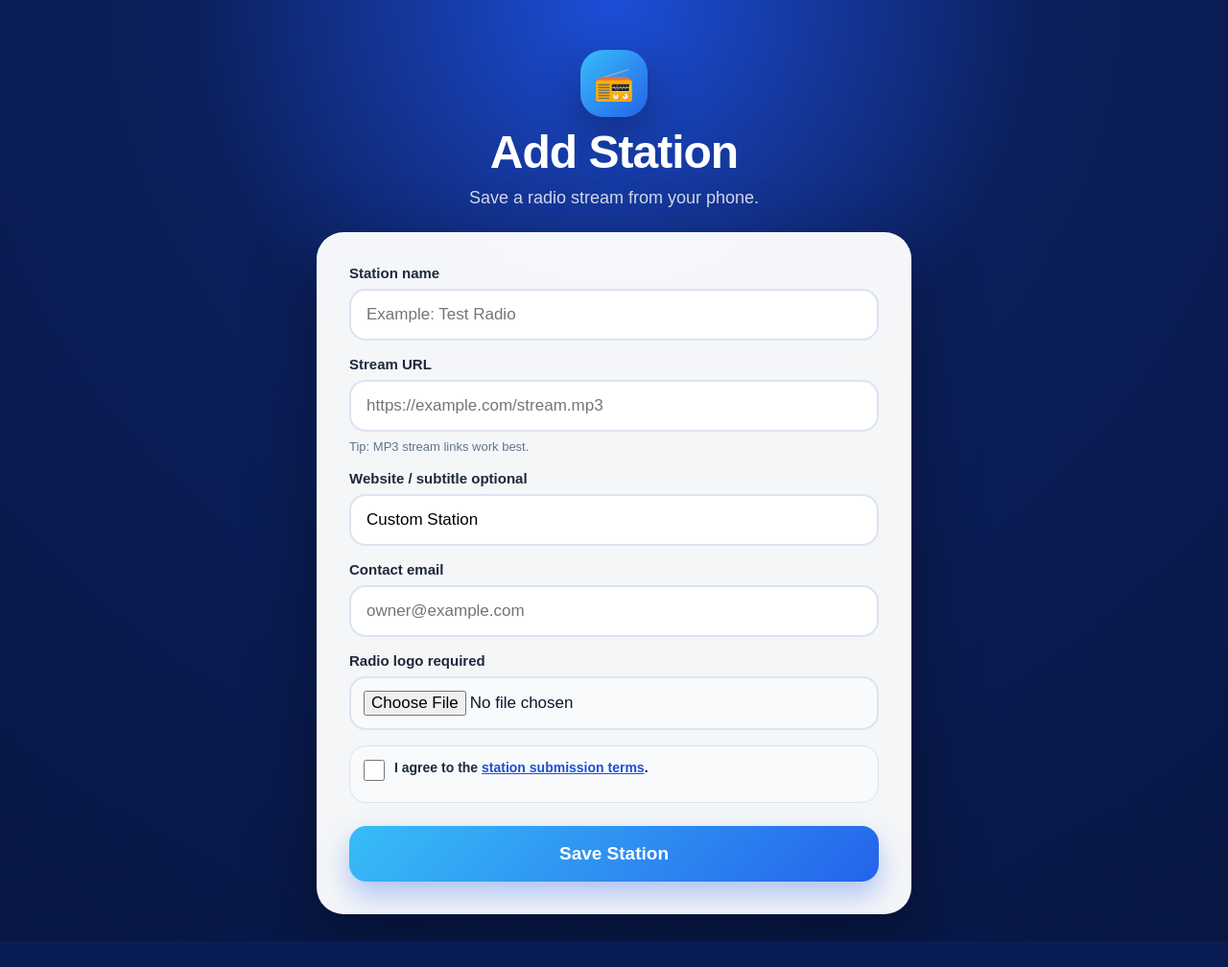
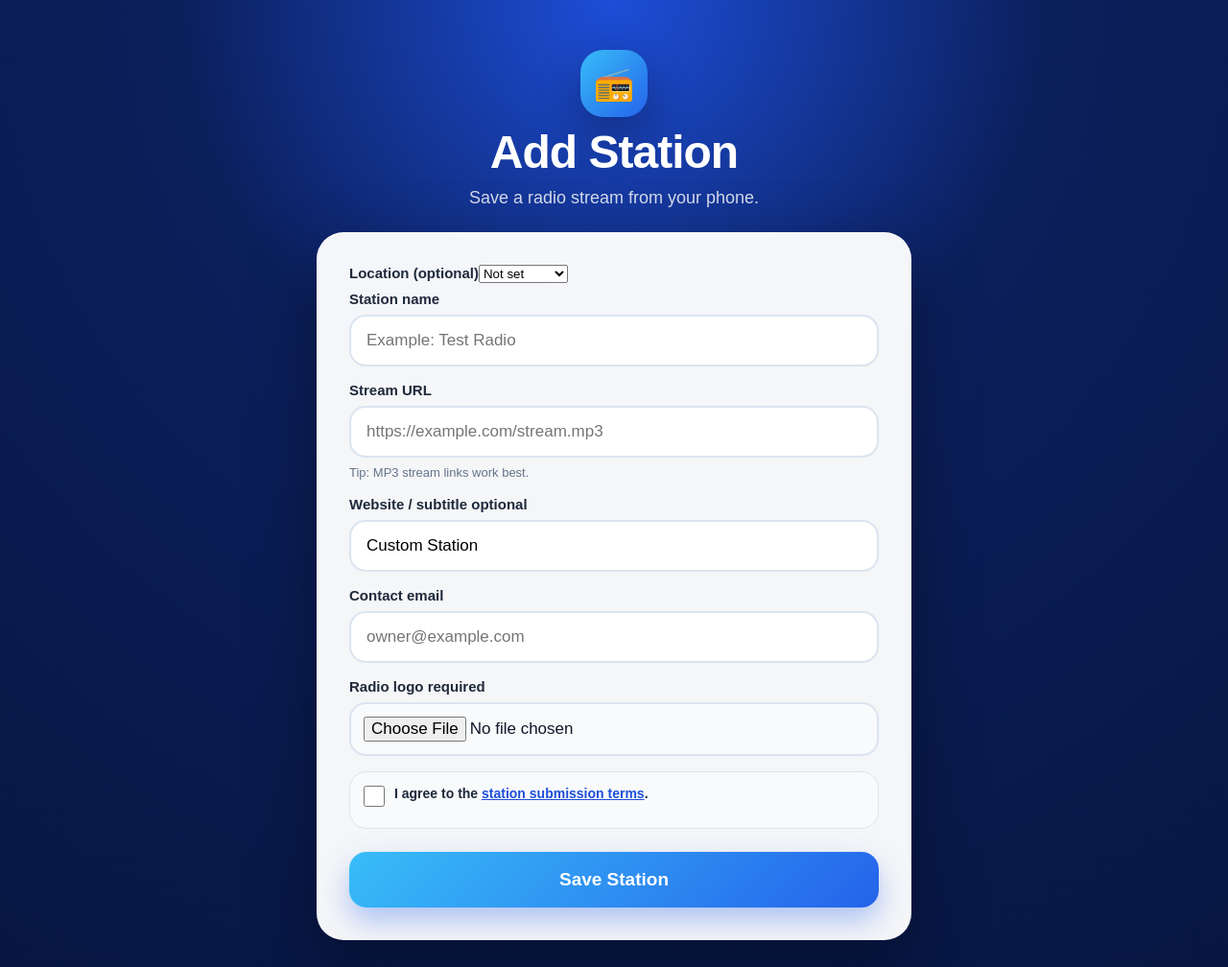
Before and after one commit to peterbarthelemy845-rgb/radio-server, a Flask app: page /add_station in a window 1280 px wide. Shown: the whole page at 96% size. Before the commit the page ends 981 px from the top, so only its background shows below. Run offline with Flask 3, Linux system fonts and the light colour scheme; data that the repository does not hold is empty; some libraries are stand-ins or nearby versions.

Commit message:
Filter Library by station location and save location on station forms

```diff
--- a/app.py
+++ b/app.py
@@ -280,6 +280,10 @@ def find_custom_station_index(custom, url="", name=""):
     return -1
 
 
+def normalize_station_location(value):
+    return {"ny": "New York", "new york": "New York", "nj": "New Jersey", "new jersey": "New Jersey", "ct": "Connecticut", "connecticut": "Connecticut"}.get(str(value or "").strip().lower(), "")
+
+
 def normalize_station(station):
     language = (station.get("language") or "ht").strip().lower()
     flags = {"en": "ðŸ‡ºðŸ‡¸", "es": "ðŸ‡ªðŸ‡¸", "ht": "ðŸ‡­ðŸ‡¹", "fr": "ðŸ‡«ðŸ‡·"}
@@ -290,6 +294,7 @@ def normalize_station(station):
         "website": (station.get("website") or station.get("subtitle") or "").strip(),
         "logo": station.get("logo") or station_logo(station.get("name")),
         "language": language,
+        "location": normalize_station_location(station.get("location")),
         "flag": station.get("flag") or flags.get(language, "ðŸ‡­ðŸ‡¹"),
         "logo_url": station.get("logo_url", ""),
         "wallpaper": station.get("wallpaper", ""),
@@ -380,6 +385,7 @@ def get_remote_streams():
                     "url": url,
                     "logo": station.get("logo") or station_logo(name),
                     "language": station.get("language", "ht"),
+                    "location": normalize_station_location(station.get("location")),
                     "flag": station.get("flag", "ðŸ‡­ðŸ‡¹"),
                     "logo_url": station.get("logo_url", ""),
                     "wallpaper": station.get("wallpaper", ""),
@@ -1237,6 +1243,7 @@ def api_add_station():
     terms_agreed = str(data.get('terms_agreed') or '').lower() in {"1", "true", "yes", "on"}
     language = (data.get('language') or 'ht').strip().lower()
     form = station_submission_form(name, url, subtitle, bio, language, contact_email)
+    form["location"] = normalize_station_location(data.get("location"))
     flags = {"en": "ðŸ‡ºðŸ‡¸", "es": "ðŸ‡ªðŸ‡¸", "ht": "ðŸ‡­ðŸ‡¹", "fr": "ðŸ‡«ðŸ‡·"}
     if language not in flags:
         language = "ht"
@@ -1282,7 +1289,7 @@ def api_add_station():
     store = load_station_store()
     pending = store.get('pending_stations', [])
     now = int(time.time())
-    station = normalize_station({"name": name, "url": url, "subtitle": subtitle, "website": website, "bio": bio, "language": language, "flag": flag, "wallpaper": image_path, "logo_url": logo_path or image_path, "contact_email": contact_email, "terms_agreed": True, "terms_agreed_at": now, "submitted_at": now})
+    station = normalize_station({"name": name, "url": url, "subtitle": subtitle, "website": website, "bio": bio, "language": language, "location": form["location"], "flag": flag, "wallpaper": image_path, "logo_url": logo_path or image_path, "contact_email": contact_email, "terms_agreed": True, "terms_agreed_at": now, "submitted_at": now})
     if any((item.get('url') or '').strip() == url for item in store.get('custom_stations', []) + pending):
         message = 'This stream is already submitted. Manage it from your owner dashboard.'
         if wants_json:
@@ -1664,7 +1671,7 @@ def admin_edit_station(index):
         elif contact_email and not is_valid_email(contact_email):
             error = 'Contact email is not valid'
         else:
-            station.update({'name': name, 'url': url, 'subtitle': subtitle, 'website': website, 'bio': bio, 'contact_email': contact_email, 'language': language, 'flag': flags[language]})
+            station.update({'name': name, 'url': url, 'subtitle': subtitle, 'website': website, 'bio': bio, 'contact_email': contact_email, 'language': language, 'location': normalize_station_location(request.form.get('location', station.get('location', ''))), 'flag': flags[language]})
             if image_path:
                 station['wallpaper'] = image_path
                 station['logo_url'] = image_path
--- a/station_owners.py
+++ b/station_owners.py
@@ -358,7 +358,7 @@ def register_owners(app, radio):
                     return render_template('owner_edit.html', station=station, error=logo_error), 400
                 if logo:
                     station['logo_url'] = logo
-                station.update(name=name, url=url, subtitle=request.form.get('subtitle', '')[:300], website=request.form.get('subtitle', '')[:300], bio=request.form.get('bio', '')[:250], language=language,
+                station.update(name=name, url=url, subtitle=request.form.get('subtitle', '')[:300], website=request.form.get('subtitle', '')[:300], bio=request.form.get('bio', '')[:250], language=language, location=radio.normalize_station_location(request.form.get('location', station.get('location', ''))),
                                flag={'en':'ðŸ‡ºðŸ‡¸','es':'ðŸ‡ªðŸ‡¸','fr':'ðŸ‡«ðŸ‡·','ht':'ðŸ‡­ðŸ‡¹'}[language])
                 radio.save_station_store(store)
                 return redirect(url_for('owner_dashboard'))
--- a/templates/edit_station.html
+++ b/templates/edit_station.html
@@ -12,6 +12,7 @@
   <div class="field"><label>Website / subtitle</label><input name="subtitle" value="{{ station.subtitle }}"></div>
   <div class="field"><label>Website</label><input name="website" value="{{ station.website }}"></div>
   <div class="field"><label>Contact email</label><input name="contact_email" type="email" value="{{ station.contact_email }}"></div>
+<label>Location (optional)<select name="location"><option value="">Not set</option>{% for place in ['New York','New Jersey','Connecticut'] %}<option value="{{ place }}" {% if (station is defined and station.location == place) or (form is defined and form and form.location == place) %}selected{% endif %}>{{ place }}</option>{% endfor %}</select></label>
   <div class="field"><label>Language / flag</label><select name="language" style="width:100%;min-height:52px;border:2px solid #dbe4f0;border-radius:14px;padding:12px 14px;font-size:17px"><option value="en" {% if station.language == 'en' %}selected{% endif %}>🇺🇸 English</option><option value="es" {% if station.language == 'es' %}selected{% endif %}>🇪🇸 Spanish</option><option value="ht" {% if not station.language or station.language == 'ht' %}selected{% endif %}>🇭🇹 Haitian Creole</option><option value="fr" {% if station.language == 'fr' %}selected{% endif %}>🇫🇷 French</option></select></div>
   {% if station.logo_url or station.wallpaper %}<img class="thumb" src="{{ station.logo_url or station.wallpaper }}">{% endif %}
   <div class="field"><label>Replace logo / wallpaper</label><input name="wallpaper" type="file" accept="image/*"></div>
--- a/templates/owner_edit.html
+++ b/templates/owner_edit.html
@@ -5,4 +5,5 @@
 <label>Stream URL<input name="url" type="url" maxlength="2000" required value="{{ station.url }}"></label>
 <label>Website / subtitle<input name="subtitle" maxlength="300" value="{{ station.subtitle }}"></label>
 <label>Language<select name="language">{% for code,label in [('ht','Haitian Creole'),('en','English'),('fr','French'),('es','Spanish')] %}<option value="{{ code }}" {% if station.language == code %}selected{% endif %}>{{ label }}</option>{% endfor %}</select></label>
+<label>Location (optional)<select name="location"><option value="">Not set</option>{% for place in ['New York','New Jersey','Connecticut'] %}<option value="{{ place }}" {% if (station is defined and station.location == place) or (form is defined and form and form.location == place) %}selected{% endif %}>{{ place }}</option>{% endfor %}</select></label>
 <label>Bio<textarea name="bio" maxlength="250">{{ station.bio }}</textarea></label><label>Replace logo (optional)<input type="file" name="logo_image" accept="image/png,image/jpeg,image/webp,image/gif"></label><button class="wide">Save changes</button></form></section>{% endblock %}
--- a/templates/owner_submission_fields.html
+++ b/templates/owner_submission_fields.html
@@ -1 +1,2 @@
 <input type="hidden" name="owner_csrf" value="{{ owner_csrf() }}">
+<label>Location (optional)<select name="location"><option value="">Not set</option>{% for place in ['New York','New Jersey','Connecticut'] %}<option value="{{ place }}" {% if (station is defined and station.location == place) or (form is defined and form and form.location == place) %}selected{% endif %}>{{ place }}</option>{% endfor %}</select></label>
```
Also changed, not shown: templates/index.html (+4 -4 lines).
